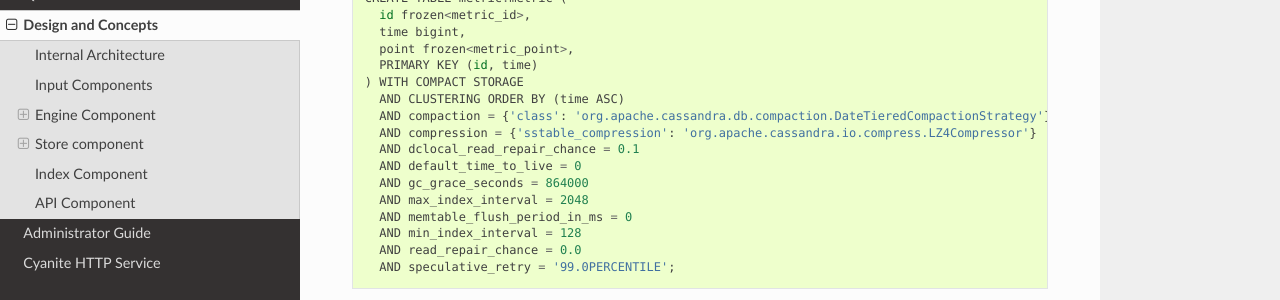
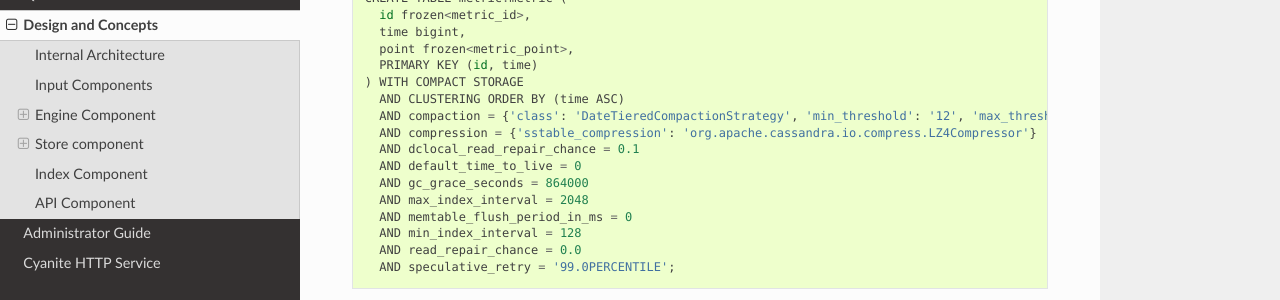
Before and after one commit to pyr/cyanite, a Sphinx documentation site: the page built from doc/source/concepts.rst, in a window 1280 px wide and 900 px high, scrolled down 3541 px. Shown: the part 151-451 px from the top of the window. Built offline with Sphinx 7.4.7 and the Read the Docs theme 2.0.0, drawn with Linux system fonts in a browser that asks for light colours.

Commit message:
doc: improve DTCS defaults

```diff
--- a/doc/source/concepts.rst
+++ b/doc/source/concepts.rst
@@ -142,7 +142,7 @@
      PRIMARY KEY (id, time)
    ) WITH COMPACT STORAGE
      AND CLUSTERING ORDER BY (time ASC)
-     AND compaction = {'class': 'org.apache.cassandra.db.compaction.DateTieredCompactionStrategy'}
+     AND compaction = {'class': 'DateTieredCompactionStrategy', 'min_threshold': '12', 'max_threshold': '32', 'max_sstable_age_days': '0.083', 'base_time_seconds': '50' }
      AND compression = {'sstable_compression': 'org.apache.cassandra.io.compress.LZ4Compressor'}
      AND dclocal_read_repair_chance = 0.1
      AND default_time_to_live = 0
```
Also changed, not shown: 1 other file.
